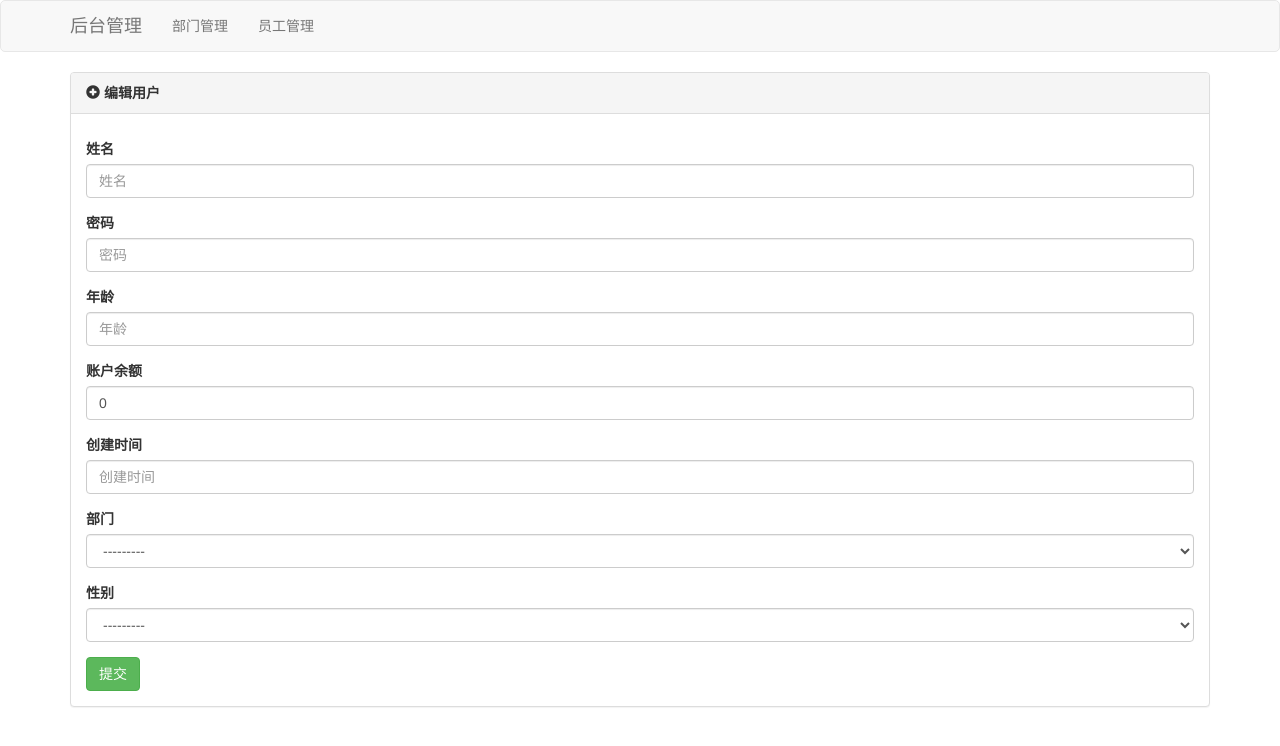
After one commit to ahappymosquito/djangodemo1, a Django app: page /user/1/edit/ in a window 1280 px wide. The commit adds this page. Shown: the top 746 px of the page. Run offline with Django 4.2, Linux system fonts and the light colour scheme; data that the repository does not hold is empty; some libraries are stand-ins or nearby versions.

```diff
--- a/app/models.py
+++ b/app/models.py
@@ -23,3 +23,26 @@ class UserInfo(models.Model):
 
     gender_choices = ( (1,"男"), (2,"女") )
     gender = models.SmallIntegerField(verbose_name="性别",choices=gender_choices)
+
+
+
+class prettynum(models.Model):
+    phonenumber = models.CharField(verbose_name='电话号码',max_length=11)
+
+    price = models.IntegerField(verbose_name='价格',default=10)
+
+    level_choices = (
+        (1,"1极"),
+        (2, "2极"),
+        (3, "3极"),
+        (4, "4极"),
+    )
+
+    level = models.SmallIntegerField(verbose_name="级别",choices=level_choices,default=1)
+
+    status_choices = (
+        (1,"已使用"),
+        (0,"未使用")
+    )
+
+    status = models.SmallIntegerField(verbose_name="状态",choices=status_choices,default=0)
--- a/app/templates/depart_edit.html
+++ b/app/templates/depart_edit.html
@@ -6,7 +6,7 @@
     <div class="panel panel-default">
         <div class="panel-heading" style="margin-bottom: 10px">
             <span class="glyphicon glyphicon-plus-sign" aria-hidden="true"></span>
-            <b>新建部门</b>
+            <b>编辑部门</b>
         </div>
 
         <div class="panel-body">
--- /dev/null
+++ b/app/templates/user_edit.html
@@ -0,0 +1,42 @@
+{% extends 'base.html' %}
+
+{% block content %}
+
+
+        <div class="panel panel-default">
+            <div class="panel-heading" style="margin-bottom: 10px">
+                <span class="glyphicon glyphicon-plus-sign"  aria-hidden="true"></span>
+                <b>编辑用户</b>
+            </div>
+
+        <div class="panel-body">
+
+            <form method="post" >
+                {% csrf_token %}
+
+
+
+                {% for field in form %}
+
+                <div class="form-group">
+                    <label>{{ field.label }}  </label>
+                    {{ field }}
+                    <span style="color: red;">{{ field.errors }}</span>
+{#                    <input type="text" class="form-control" placeholder="填写名称" name="title" />#}
+                </div>
+
+                {% endfor %}
+
+
+
+
+                <button class="btn btn-success" type="submit">提交</button>
+            </form>
+
+
+
+        </div>
+
+        </div>
+
+{% endblock %}
--- a/app/templates/user_list.html
+++ b/app/templates/user_list.html
@@ -47,8 +47,8 @@
                                 <td>{{ obj.get_gender_display }}</td>
                                 <td>{{ obj.depart.title }}</td>
                                 <td>
-                                    <a class="btn btn-primary btn-xs" href="#">编辑</a>
-                                    <a class="btn btn-danger btn-xs" href="#">删除</a>
+                                    <a class="btn btn-primary btn-xs" href="/user/{{ obj.id }}/edit/">编辑</a>
+                                    <a class="btn btn-danger btn-xs" href="/user/{{ obj.id }}/delete/">删除</a>
                                 </td>
 
                             </tr>
--- a/app/views.py
+++ b/app/views.py
@@ -66,3 +66,22 @@ def user_add(request):
         return redirect('/user/list/')
 
     return render(request,'user_add.html',{"form":form})
+
+def user_edit(request,nid):
+    row_obj = models.UserInfo.objects.filter(id=nid).first()
+    if request.method == "GET":
+        form = MyForm(instance=row_obj)
+        return render(request, 'user_edit.html', {"form": form})
+
+    form = MyForm(data = request.POST,instance=row_obj)
+    if form.is_valid():
+        form.save()
+        return redirect('/user/list/')
+
+    return render(request,'user_edit.html',{"form":form})
+
+def user_delete(request,nid):
+    models.UserInfo.objects.filter(id = nid).delete()
+
+    # return render(request,'user_list.html')
+    return redirect('/user/list/')
--- a/djangodemo1/urls.py
+++ b/djangodemo1/urls.py
@@ -28,4 +28,6 @@ urlpatterns = [
     # 用户管理
     path('user/list/', views.user_list),
     path('user/add/', views.user_add),
+    path('user/<int:nid>/edit/',views.user_edit),
+    path('user/<int:nid>/delete/', views.user_delete),
 ]
```
